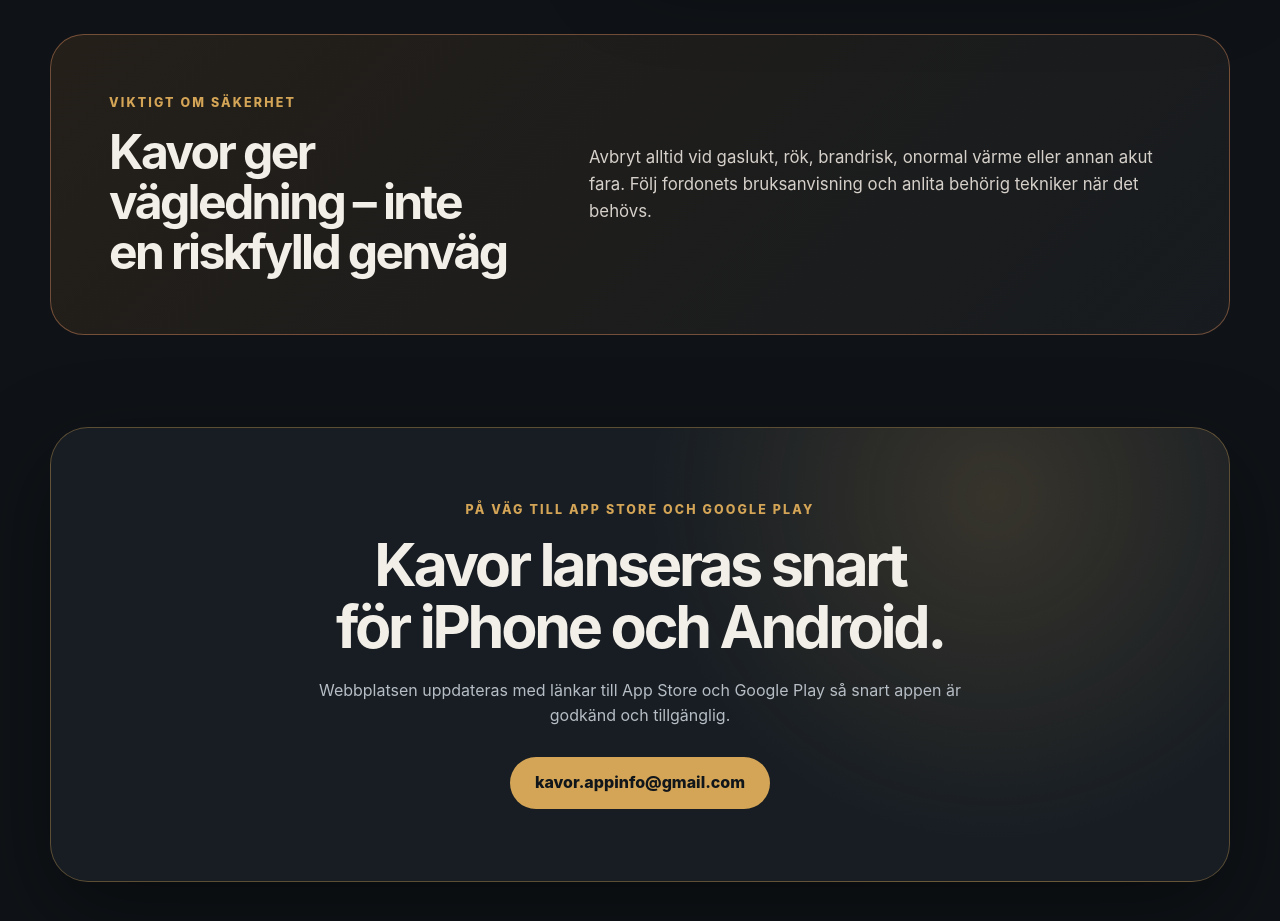
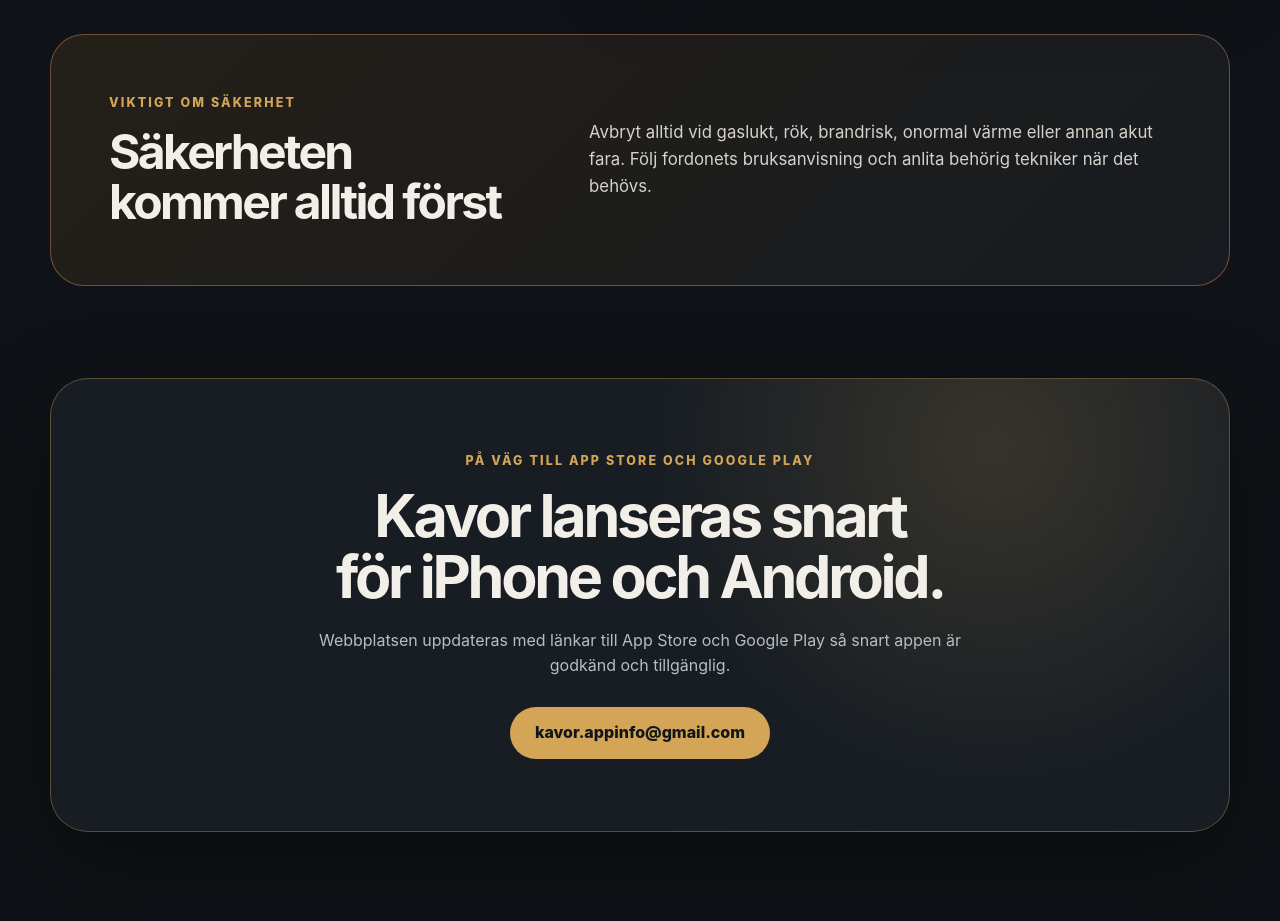
Before and after one commit to claudiocova10-hash/kavor.se, a plain HTML site: page index.html in a window 1280 px wide. Shown: the part 2880-3801 px from the top of the page. Drawn offline with Linux system fonts and the light colour scheme.

Commit message:
Refine website safety heading

```diff
--- a/index.html
+++ b/index.html
@@ -147,7 +147,7 @@
       <div class="safety-card">
         <div>
           <p class="eyebrow">Viktigt om säkerhet</p>
-          <h2>Kavor ger vägledning – inte en riskfylld genväg</h2>
+          <h2>Säkerheten kommer alltid först</h2>
         </div>
         <p>Avbryt alltid vid gaslukt, rök, brandrisk, onormal värme eller annan akut fara. Följ fordonets bruksanvisning och anlita behörig tekniker när det behövs.</p>
       </div>
```
